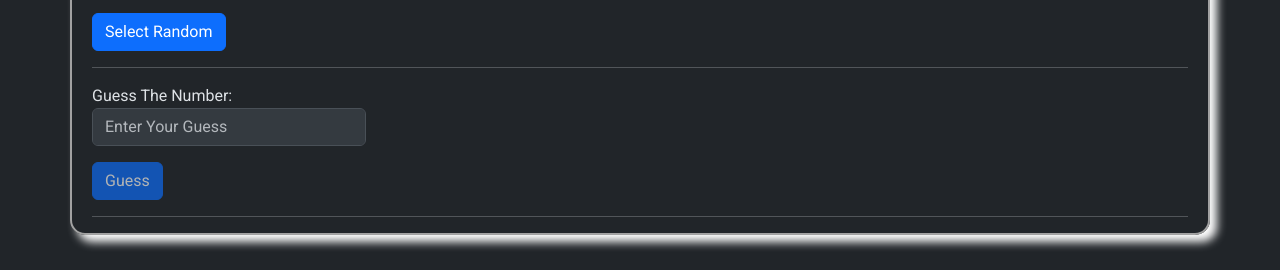
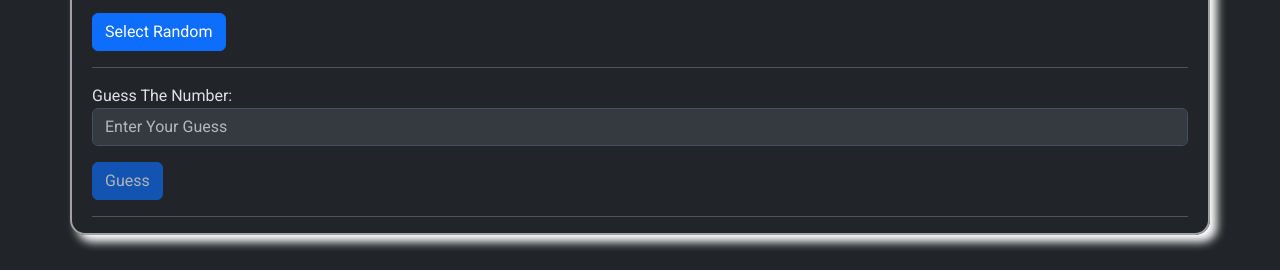
Before and after one commit to anuragbhatt1805/guess-game.io, a plain HTML site: page index.html in a window 1280 px wide. Shown: the part 680-950 px from the top of the page. Drawn offline with nearby package versions, Linux system fonts and the light colour scheme.

Commit message:
Update index.html

```diff
--- a/index.html
+++ b/index.html
@@ -65,7 +65,7 @@
         </form>
         <hr>
         <form id="guess-form">
-            <div class="mb-3 w-25">
+            <div class="mb-3 w-40">
                 <label for="guess" class="form-bale">Guess The Number:</label>
                 <input type="number" class="form-control" id="guess" name="guess" placeholder="Enter Your Guess"
                     required disabled>
```
